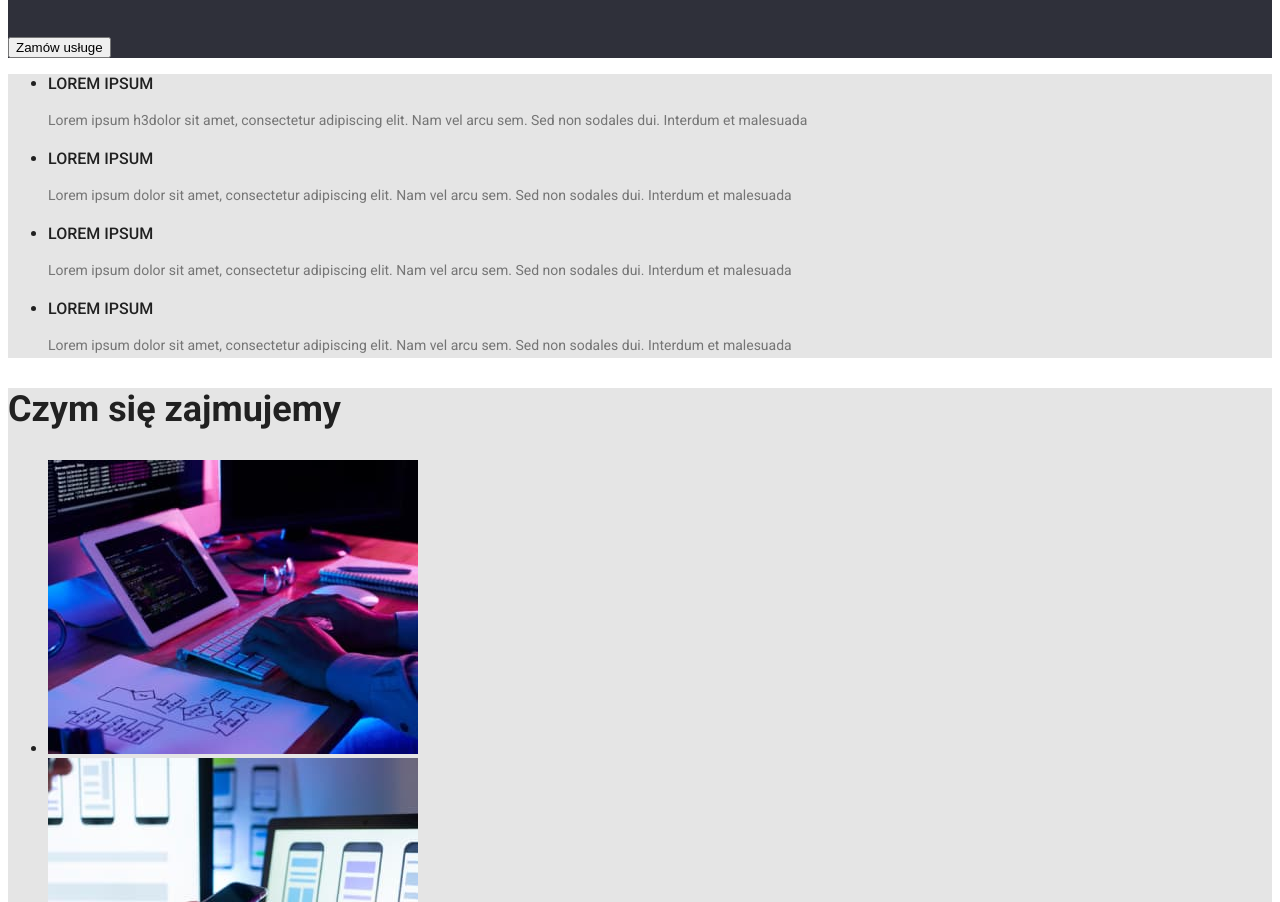
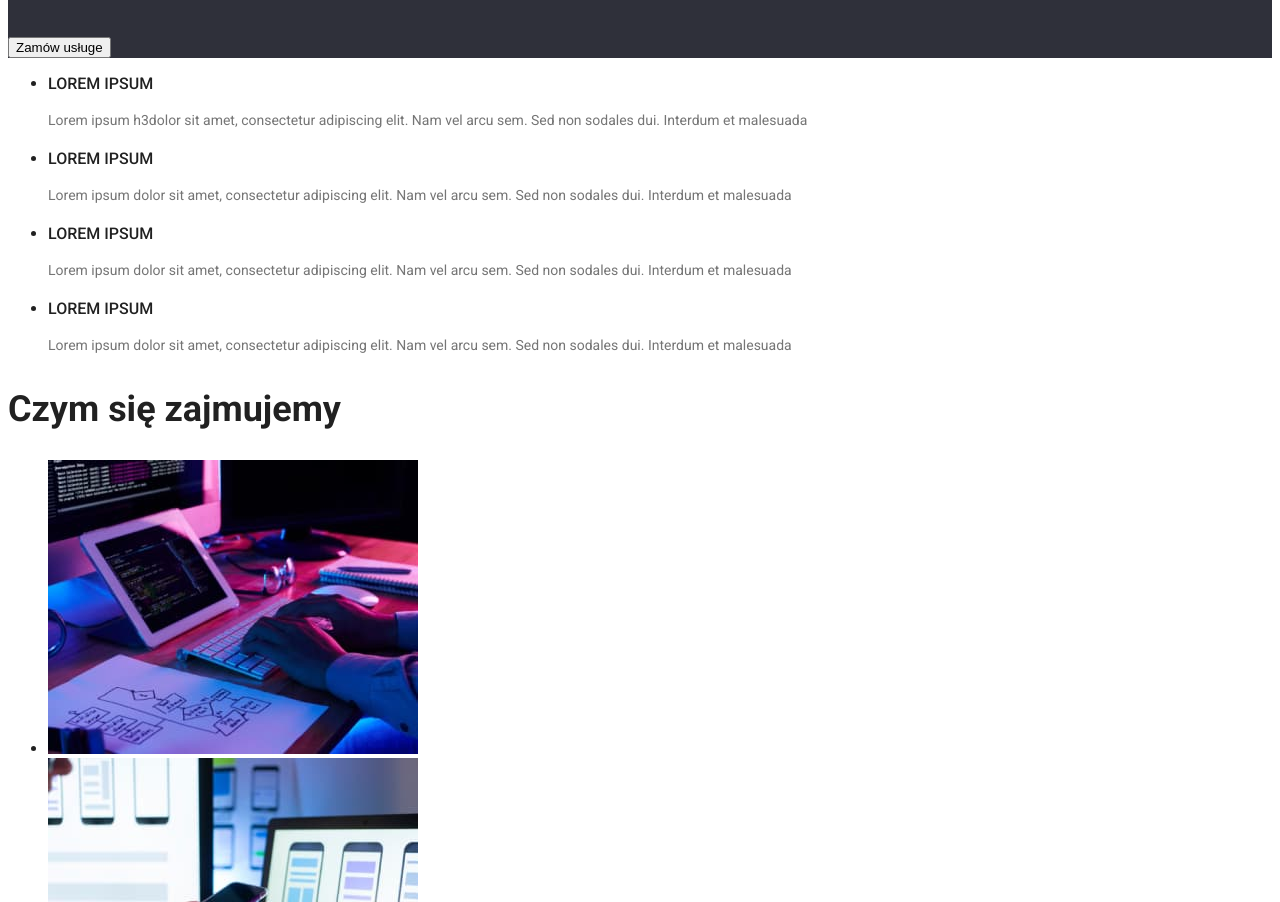
Before and after one commit to pchomiak/goit-markup-hw-02, a plain HTML site: page index.html in a window 1280 px wide. Shown: the part 370-1272 px from the top of the page. Drawn offline with Linux system fonts and the light colour scheme.

Commit message:
dodane białe tło

```diff
--- a/index.html
+++ b/index.html
@@ -33,7 +33,7 @@
 
     </header>
     <main>
-        <section class="hero">
+        <section class="lorem-section">
             <ul class="lorem">
                 <li>
                     <div>
@@ -61,7 +61,7 @@
                 </li>
             </ul>
         </section>
-        <section class="hero">
+        <section class="what-we-do">
             <h2>Czym się zajmujemy</h2>
             <ul>
                 <li><img src="images/img1.jpg" alt="człowiek piszący na klawiaturze" width="370px" height="294px"></li>
--- a/styles.css
+++ b/styles.css
@@ -37,5 +37,5 @@ span {color: #2196F3;}
 button {cursor: pointer;}
 a {text-decoration: none;}
 footer, .main-sign {background-color: #2F303A;}
-.hero {background-color: #E5E5E5;}
+.lorem-section, .what-we-do {background-color: #FFFFFF;}
 .ourteam {background-color: #F5F4FA;}
```
Also changed, not shown: portfolio.html (+1 -1 lines).
